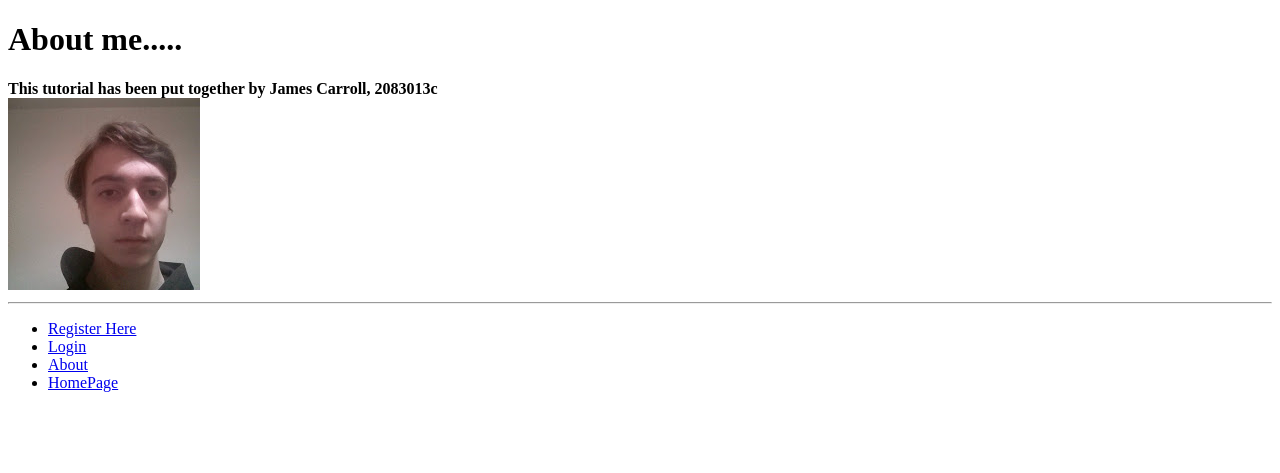
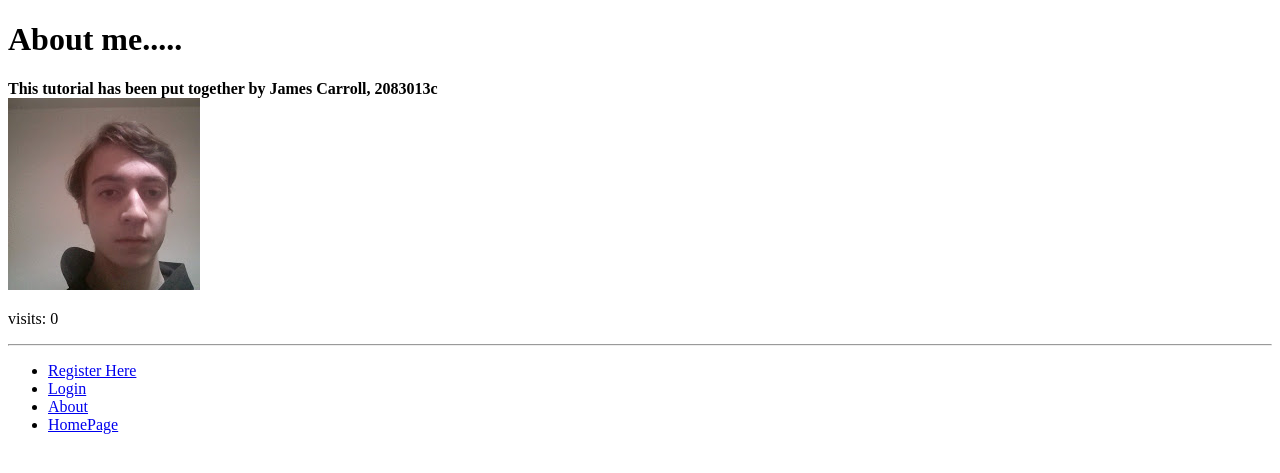
Before and after one commit to 2083013c/tangowithdjango, a Django app: page /rango/about/ in a window 1280 px wide. Shown: the top 473 px of the page. Run offline with Django 3.2, Linux system fonts and the light colour scheme.

Commit message:
Chapter 11 - completed

```diff
--- a/tango_with_django_project/rango/views.py
+++ b/tango_with_django_project/rango/views.py
@@ -5,6 +5,7 @@ from rango.forms import CategoryForm, PageForm, UserForm, UserProfileForm
 from django.contrib.auth import authenticate, login, logout
 from django.http import HttpResponseRedirect, HttpResponse
 from django.contrib.auth.decorators import login_required
+from datetime import datetime
 
 @login_required
 def user_logout(request):
@@ -33,15 +34,48 @@ def category(request, category_name_slug):
 
 
 def index(request):
+    category_list = Category.objects.order_by('-likes')[:5]
     page_list = Page.objects.order_by('-views')[:5]
-    category_list = Category.objects.order_by('-likes')[:5]
-    context_dict = {'categories': category_list}
-    context_dict['pages'] = page_list
-    return render(request, 'rango/index.html', context_dict)
+
+    context_dict = {'categories': category_list, 'pages': page_list}
+
+    visits = request.session.get('visits')
+    if not visits:
+        visits = 1
+    reset_last_visit_time = False
+
+    last_visit = request.session.get('last_visit')
+    if last_visit:
+        last_visit_time = datetime.strptime(last_visit[:-7], "%Y-%m-%d %H:%M:%S")
+
+        if (datetime.now() - last_visit_time).seconds > 0:
+            # ...reassign the value of the cookie to +1 of what it was before...
+            visits = visits + 1
+            # ...and update the last visit cookie, too.
+            reset_last_visit_time = True
+    else:
+        # Cookie last_visit doesn't exist, so create it to the current date/time.
+        reset_last_visit_time = True
+
+    if reset_last_visit_time:
+        request.session['last_visit'] = str(datetime.now())
+        request.session['visits'] = visits
+    context_dict['visits'] = visits
+
+
+    response = render(request,'rango/index.html', context_dict)
+    return response
+
+
 
 
 def about(request):
+    if request.session.get('visits'):
+        count = request.session.get('visits')
+    else:
+        count = 0
     context_dict =  {'message': 'This tutorial has been put together by James Carroll, 2083013c'}
+    context_dict['visits'] = count
     return render(request, 'rango/about.html', context_dict)
 
 
--- a/tango_with_django_project/templates/rango/about.html
+++ b/tango_with_django_project/templates/rango/about.html
@@ -9,4 +9,6 @@
         <strong>{{ message }}</strong><br />
         <img src="{% static "images/me.jpg" %}" alt="Picture of me" /> <!-- New line -->
 
+		<p>visits: {{visits}}</p>
+
 {% endblock %}
```
